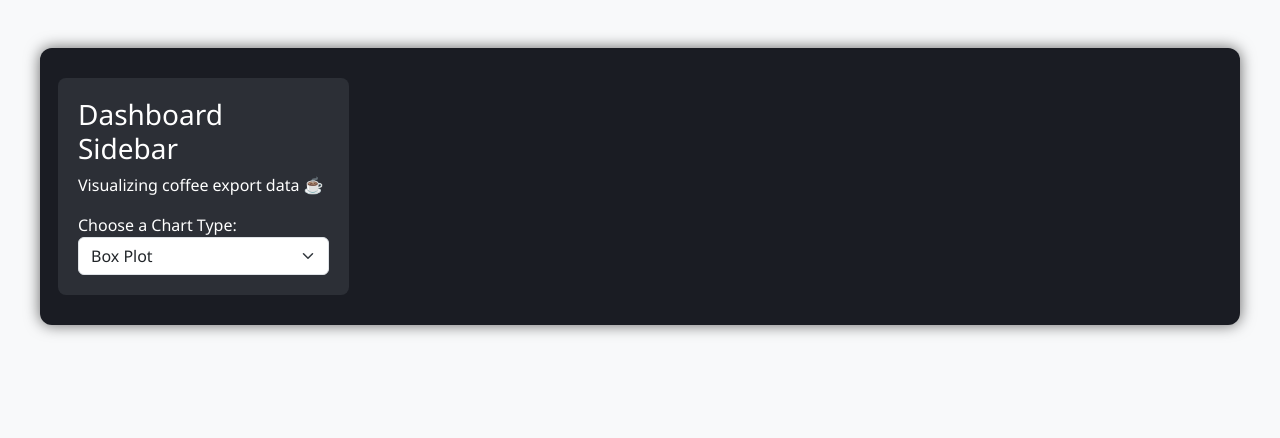
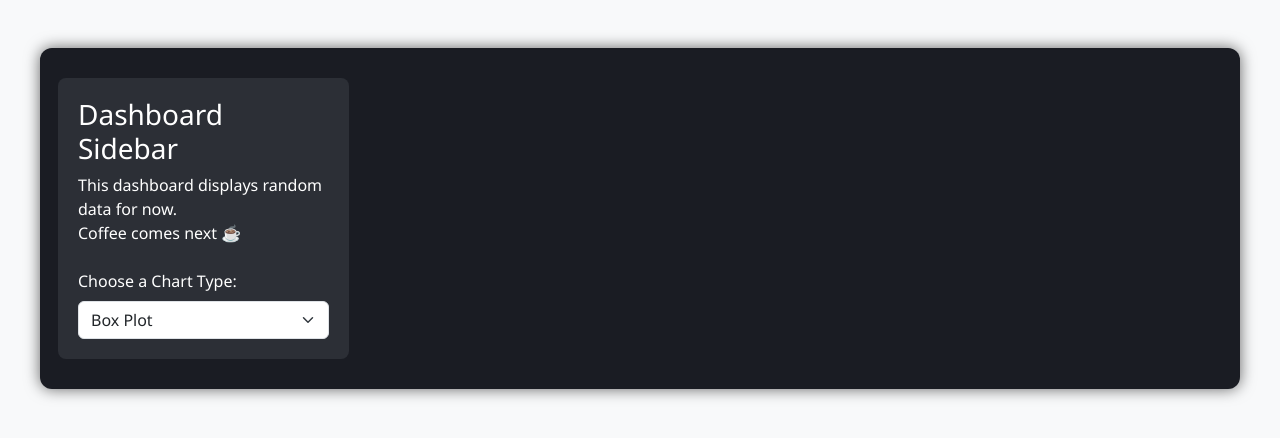
Before and after one commit to diyavgupta/flask_dashboard, a Flask app: template flask_dashboard/templates/index.html in a window 1280 px wide. Shown: the top 438 px of the page. Run offline with Flask 3, Linux system fonts and the light colour scheme; the template is opened without the code that fills it, so the values that code supplies are empty; some libraries are stand-ins or nearby versions.

Commit message:
Update index.html

```diff
--- a/flask_dashboard/templates/index.html
+++ b/flask_dashboard/templates/index.html
@@ -1,3 +1,13 @@
+
+<!-- Sidebar -->
+
+
+
+
+
+
+
+
 <!DOCTYPE html>
 <html>
 <head>
@@ -11,9 +21,11 @@
         <div class="row">
             <div class="col-md-3 sidebar">
     <h3>Dashboard Sidebar</h3>
-                <p>Visualizing coffee export data ☕</p>
-                <form method="POST">
-                    <label for="chart_type">Choose a Chart Type:</label>
+    <p>This dashboard displays random data for now.<br>Coffee comes next ☕</p>
+
+    <!-- Dropdown Form -->
+    <form method="POST" class="mt-4">
+        <label for="chart_type" class="form-label text-white">Choose a Chart Type:</label>
         <select name="chart_type" id="chart_type" class="form-select" onchange="this.form.submit()">
             <option value="box" {% if chart_type == 'box' %}selected{% endif %}>Box Plot</option>
             <option value="bar" {% if chart_type == 'bar' %}selected{% endif %}>Bar Chart</option>
```
Lines whose indentation alone changed are shown as unchanged.
